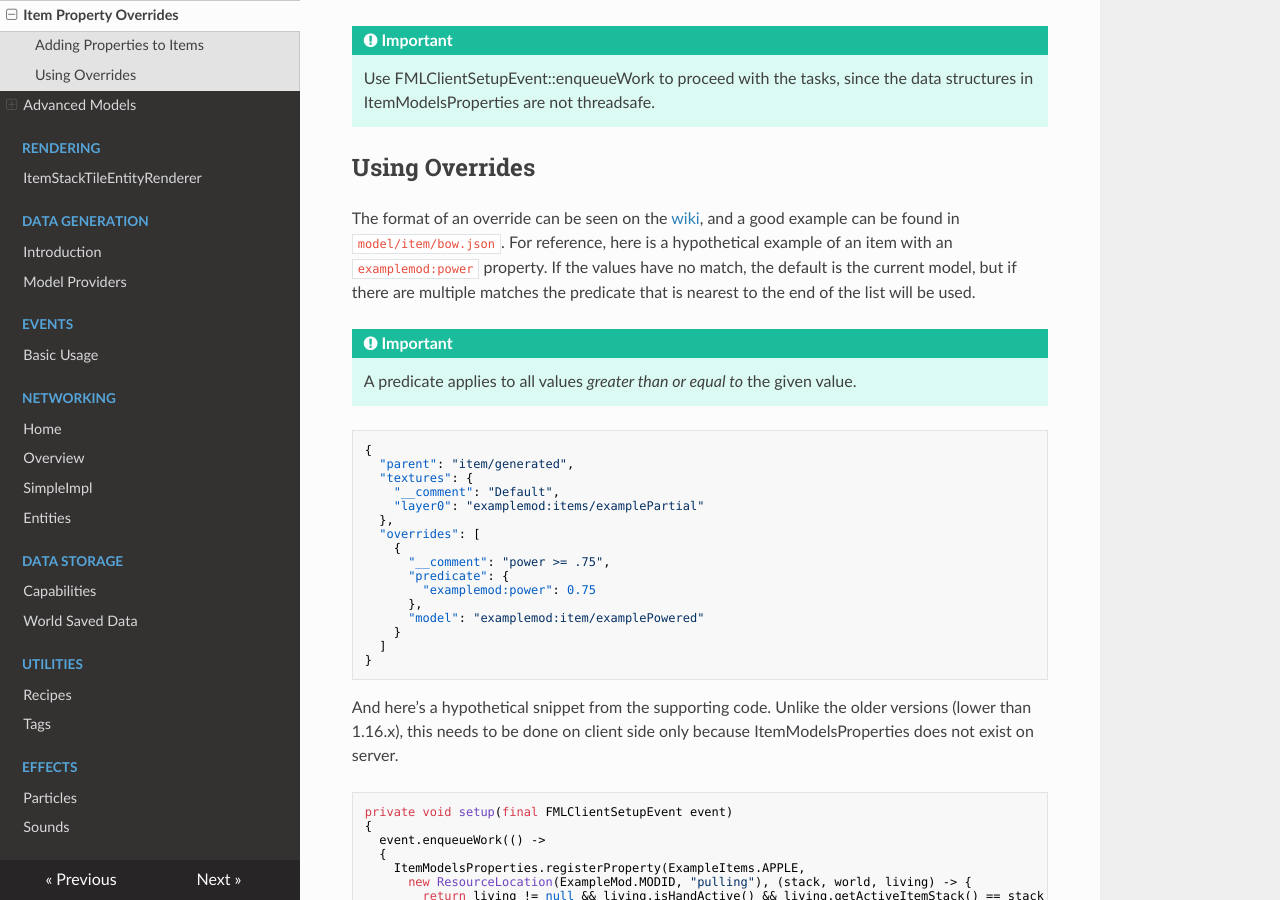
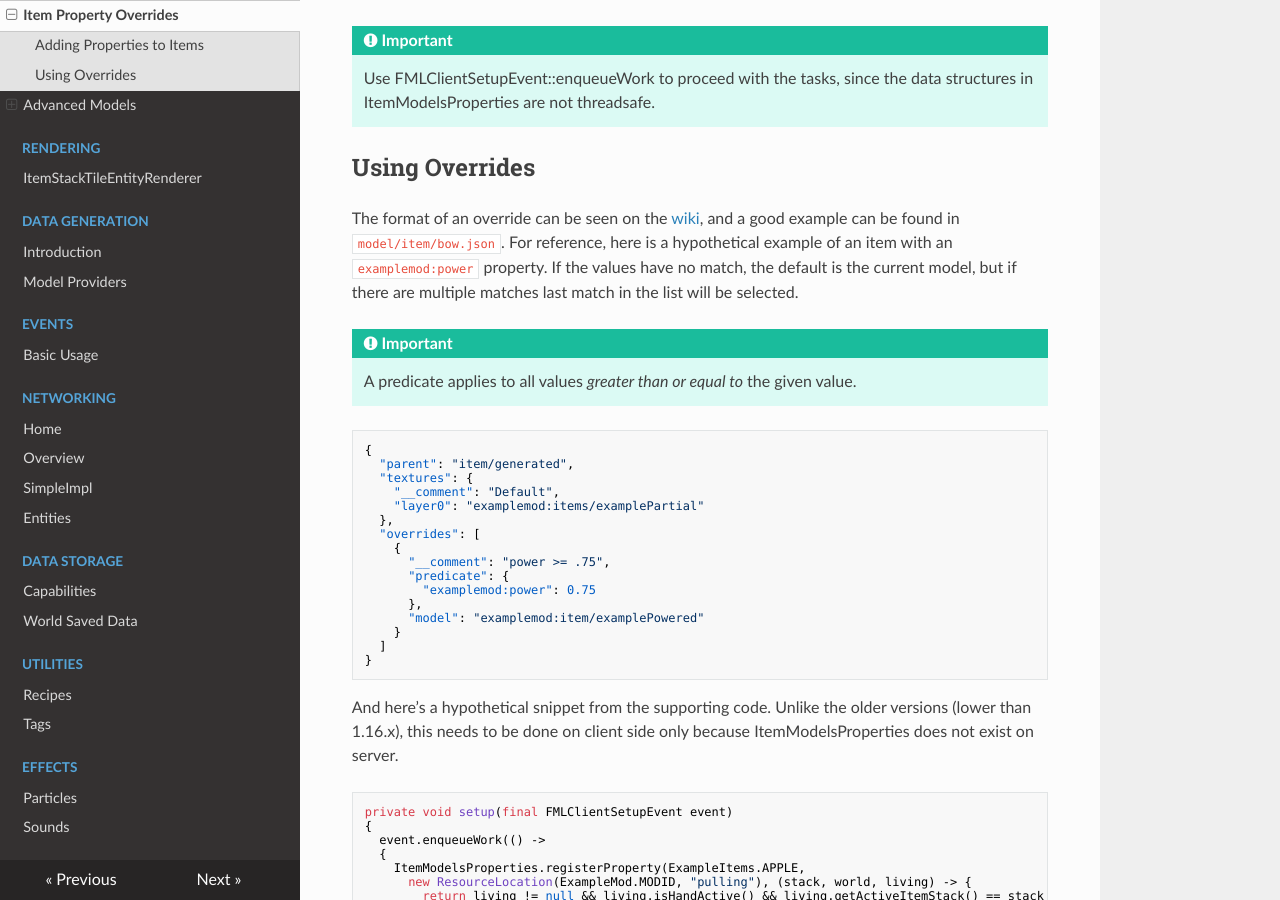
Before and after one commit to MinecraftForge/Documentation, an MkDocs documentation site: the page built from docs/models/overrides.md, in a window 1280 px wide and 900 px high, scrolled down 800 px. Built offline with MkDocs 1.6.1, drawn with Linux system fonts in a browser that asks for light colours; nearby versions of some CDN libraries.

Commit message:
Update docs/models/overrides.md
Co-authored-by: tterrag <tterrag1098@gmail.com>

```diff
--- a/docs/models/overrides.md
+++ b/docs/models/overrides.md
@@ -16,7 +16,7 @@ There's also another private method `ItemModelsProperties::registerGlobalPropert
 Using Overrides
 ---------------
 
-The format of an override can be seen on the [wiki][format], and a good example can be found in `model/item/bow.json`. For reference, here is a hypothetical example of an item with an `examplemod:power` property. If the values have no match, the default is the current model, but if there are multiple matches the predicate that is nearest to the end of the list will be used.
+The format of an override can be seen on the [wiki][format], and a good example can be found in `model/item/bow.json`. For reference, here is a hypothetical example of an item with an `examplemod:power` property. If the values have no match, the default is the current model, but if there are multiple matches last match in the list will be selected.
 
 !!! important
     A predicate applies to all values *greater than or equal to* the given value.
```
